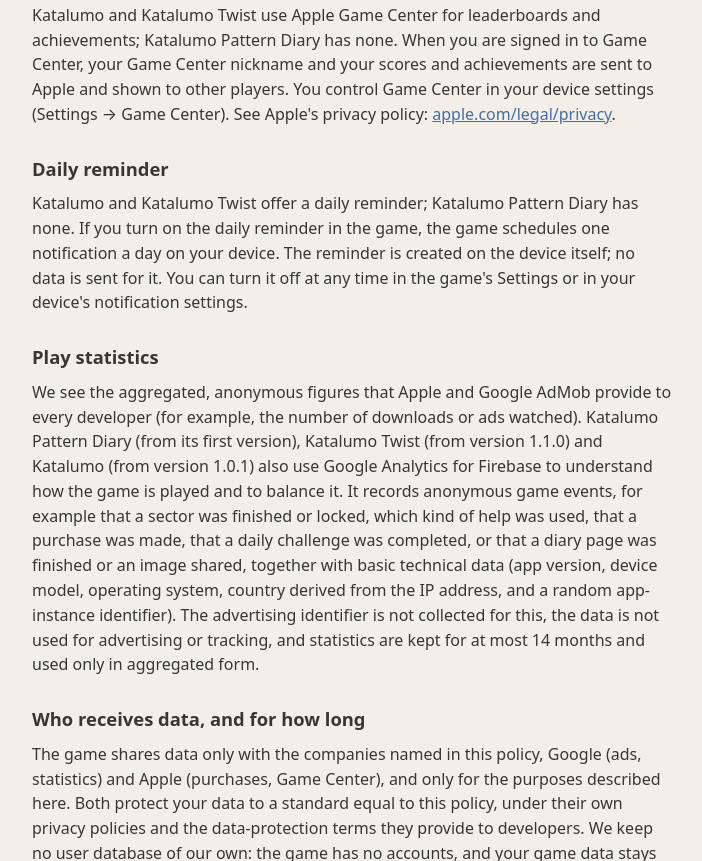
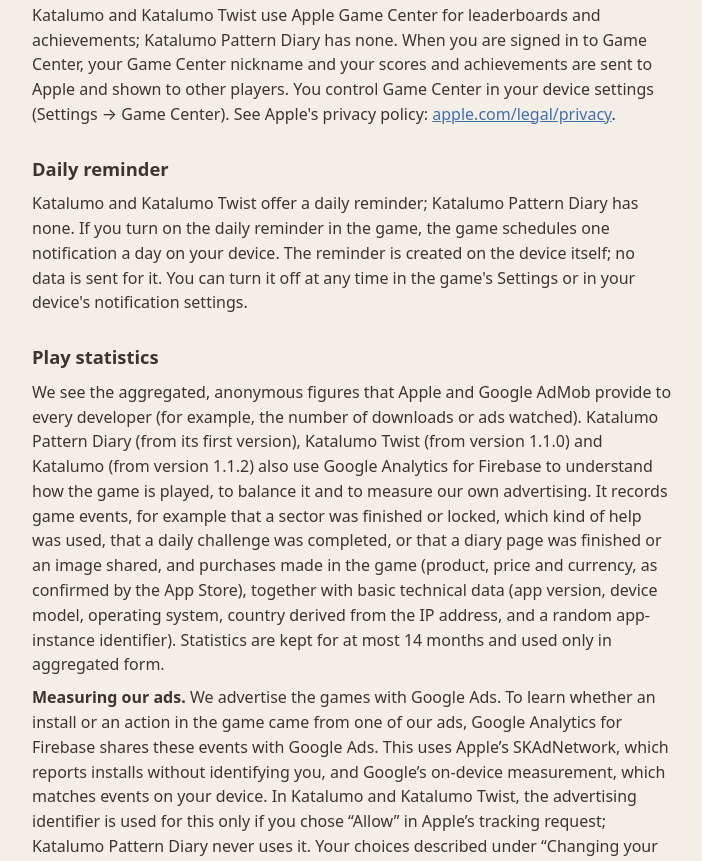
Before and after one commit to Akapitly/katalumo, a plain HTML site: page privacy-iphone.html in a window 1280 px wide. Shown: the part 1939-2800 px from the top of the page, without its empty margins (288-990 px from the left). Drawn offline with Linux system fonts and the light colour scheme.

Commit message:
Add files via upload

```diff
--- a/privacy-iphone.html
+++ b/privacy-iphone.html
@@ -17,7 +17,7 @@ hr{border:0;border-top:1px solid #cbc2ae;margin:36px 0}
 <body>
 <main>
 <h1>Privacy policy for the iPhone and iPad apps</h1>
-<p>Last updated: 18 November 2026</p>
+<p>Last updated: 21 November 2026</p>
 <p>This policy covers the iPhone and iPad apps of the Katalumo family, <b>Katalumo</b>, <b>Katalumo Twist</b> and <b>Katalumo Pattern Diary</b>, from the App Store. Below, “the game” means any of them; they handle data in the same way, and where a game differs, this policy says so. The games are made by A. Rowicka, an independent developer, who is responsible for the data described here (data controller). Contact: <a href="mailto:info@katalumo.com">info@katalumo.com</a>.</p>
 
 <h2>The short version</h2>
@@ -50,7 +50,8 @@ hr{border:0;border-top:1px solid #cbc2ae;margin:36px 0}
 <p>Katalumo and Katalumo Twist offer a daily reminder; Katalumo Pattern Diary has none. If you turn on the daily reminder in the game, the game schedules one notification a day on your device. The reminder is created on the device itself; no data is sent for it. You can turn it off at any time in the game's Settings or in your device's notification settings.</p>
 
 <h2>Play statistics</h2>
-<p>We see the aggregated, anonymous figures that Apple and Google AdMob provide to every developer (for example, the number of downloads or ads watched). Katalumo Pattern Diary (from its first version), Katalumo Twist (from version 1.1.0) and Katalumo (from version 1.0.1) also use Google Analytics for Firebase to understand how the game is played and to balance it. It records anonymous game events, for example that a sector was finished or locked, which kind of help was used, that a purchase was made, that a daily challenge was completed, or that a diary page was finished or an image shared, together with basic technical data (app version, device model, operating system, country derived from the IP address, and a random app-instance identifier). The advertising identifier is not collected for this, the data is not used for advertising or tracking, and statistics are kept for at most 14 months and used only in aggregated form.</p>
+<p>We see the aggregated, anonymous figures that Apple and Google AdMob provide to every developer (for example, the number of downloads or ads watched). Katalumo Pattern Diary (from its first version), Katalumo Twist (from version 1.1.0) and Katalumo (from version 1.1.2) also use Google Analytics for Firebase to understand how the game is played, to balance it and to measure our own advertising. It records game events, for example that a sector was finished or locked, which kind of help was used, that a daily challenge was completed, or that a diary page was finished or an image shared, and purchases made in the game (product, price and currency, as confirmed by the App Store), together with basic technical data (app version, device model, operating system, country derived from the IP address, and a random app-instance identifier). Statistics are kept for at most 14 months and used only in aggregated form.</p>
+<p><strong>Measuring our ads.</strong> We advertise the games with Google Ads. To learn whether an install or an action in the game came from one of our ads, Google Analytics for Firebase shares these events with Google Ads. This uses Apple’s SKAdNetwork, which reports installs without identifying you, and Google’s on-device measurement, which matches events on your device. In Katalumo and Katalumo Twist, the advertising identifier is used for this only if you chose “Allow” in Apple’s tracking request; Katalumo Pattern Diary never uses it. Your choices described under “Changing your mind” apply here too.</p>
 
 <h2>Who receives data, and for how long</h2>
 <p>The game shares data only with the companies named in this policy, Google (ads, statistics) and Apple (purchases, Game Center), and only for the purposes described here. Both protect your data to a standard equal to this policy, under their own privacy policies and the data-protection terms they provide to developers. We keep no user database of our own: the game has no accounts, and your game data stays on your device. Data held by Google or Apple is kept and deleted under their policies.</p>
```
